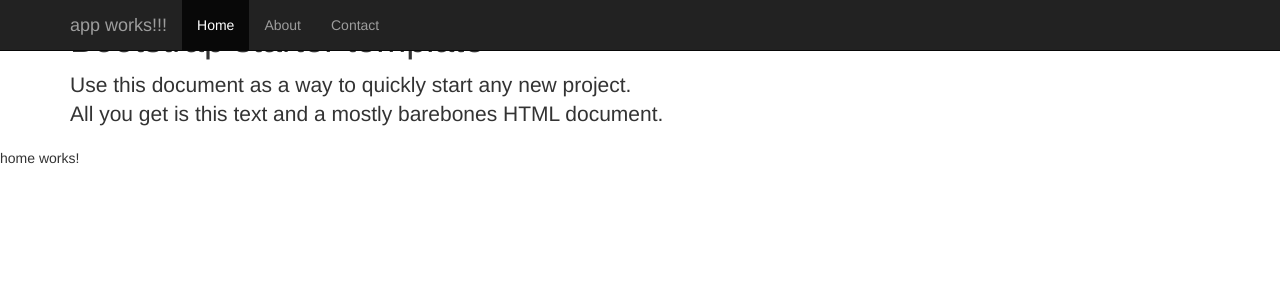
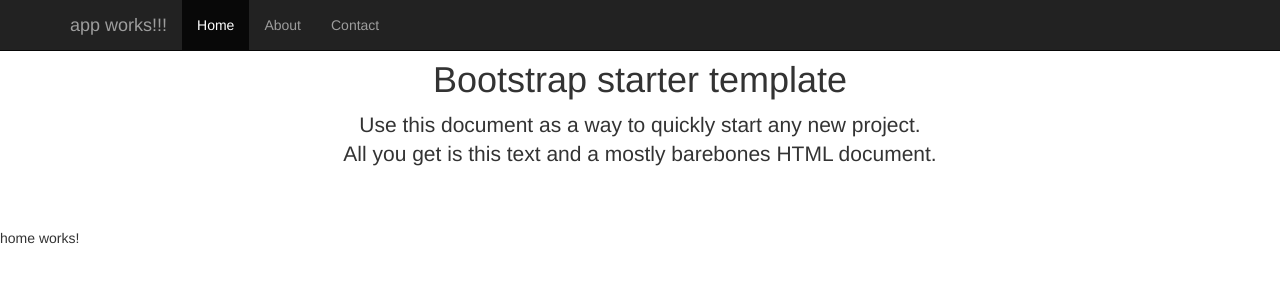
Before and after one commit to MichaelKilleenSandbox/my-dream-app, an Angular app: page / in a window 1280 px wide. Shown: the top 300 px of the page. Built offline with nearby package versions, Linux system fonts and the light colour scheme.

Commit message:
Fixed formatting problem.

```diff
--- a/src/app/app.component.css
+++ b/src/app/app.component.css
@@ -0,0 +1,7 @@
+body {
+  padding-top: 50px;
+}
+.starter-template {
+  padding: 40px 15px;
+  text-align: center;
+}
```
